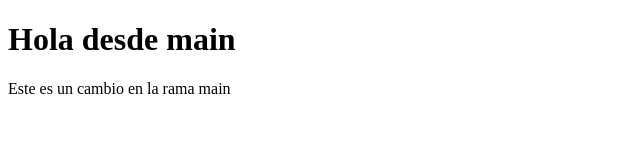
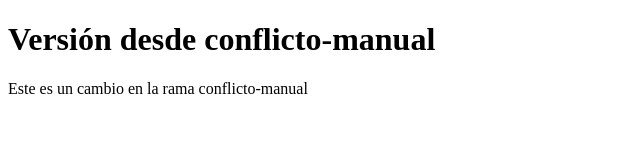
Before and after one commit to alfonsoguzmanguerrero-del/ejercicio-repado, a plain HTML site: page index.html in a window 1280 px wide. Shown: the whole page, without its empty margins (0-640 px from the left). Drawn offline with Linux system fonts and the light colour scheme.

Commit message:
cambio en conflicto-manual

```diff
--- a/index.html
+++ b/index.html
@@ -5,8 +5,8 @@
     <link rel="stylesheet" href="style.css">
   </head>
   <body>
-    <h1>Hola desde main</h1>
-    <p>Este es un cambio en la rama main</p>
+    <h1>Versión desde conflicto-manual</h1>
+    <p>Este es un cambio en la rama conflicto-manual</p>
     <script src="app.js"></script>
   </body>
 </html>
```
